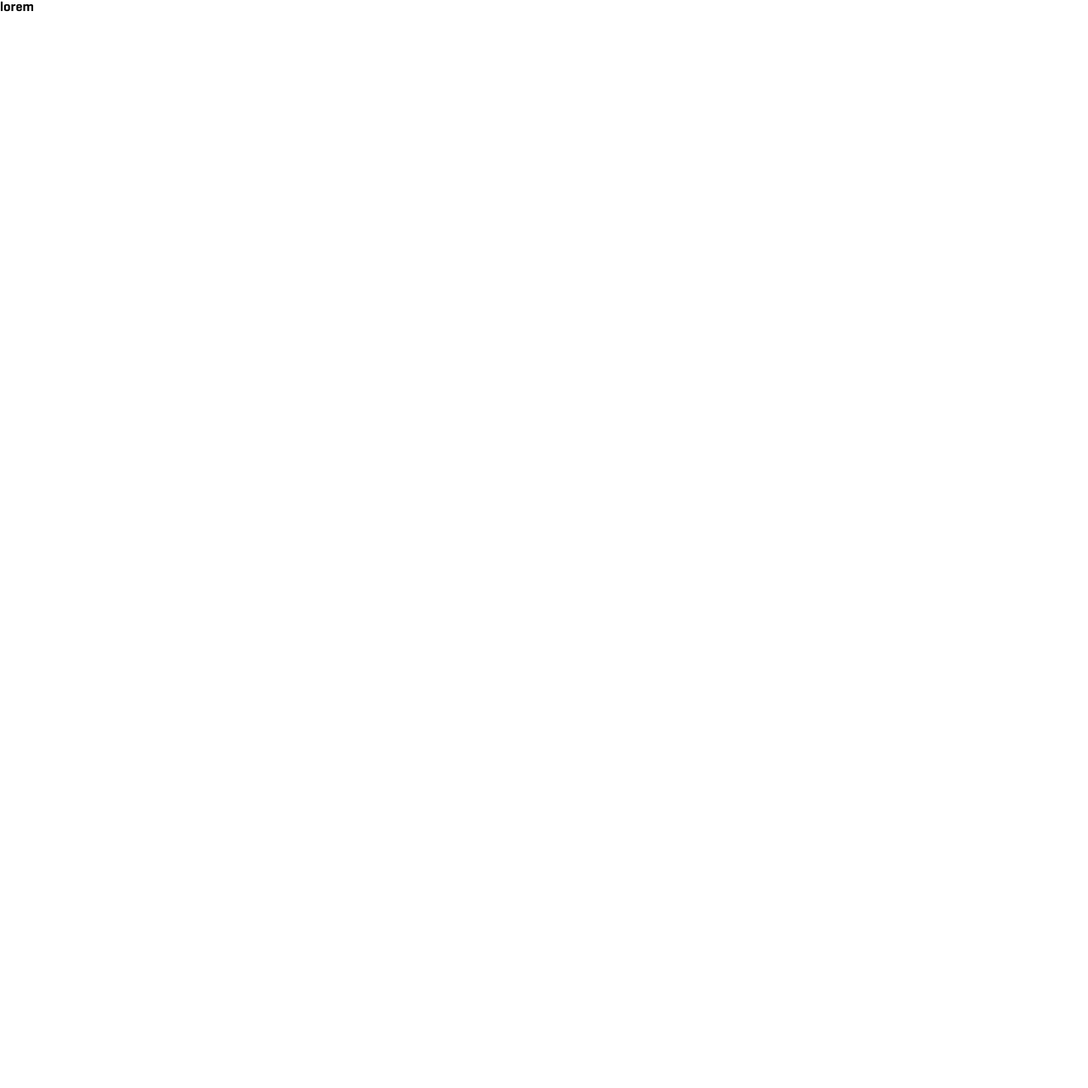
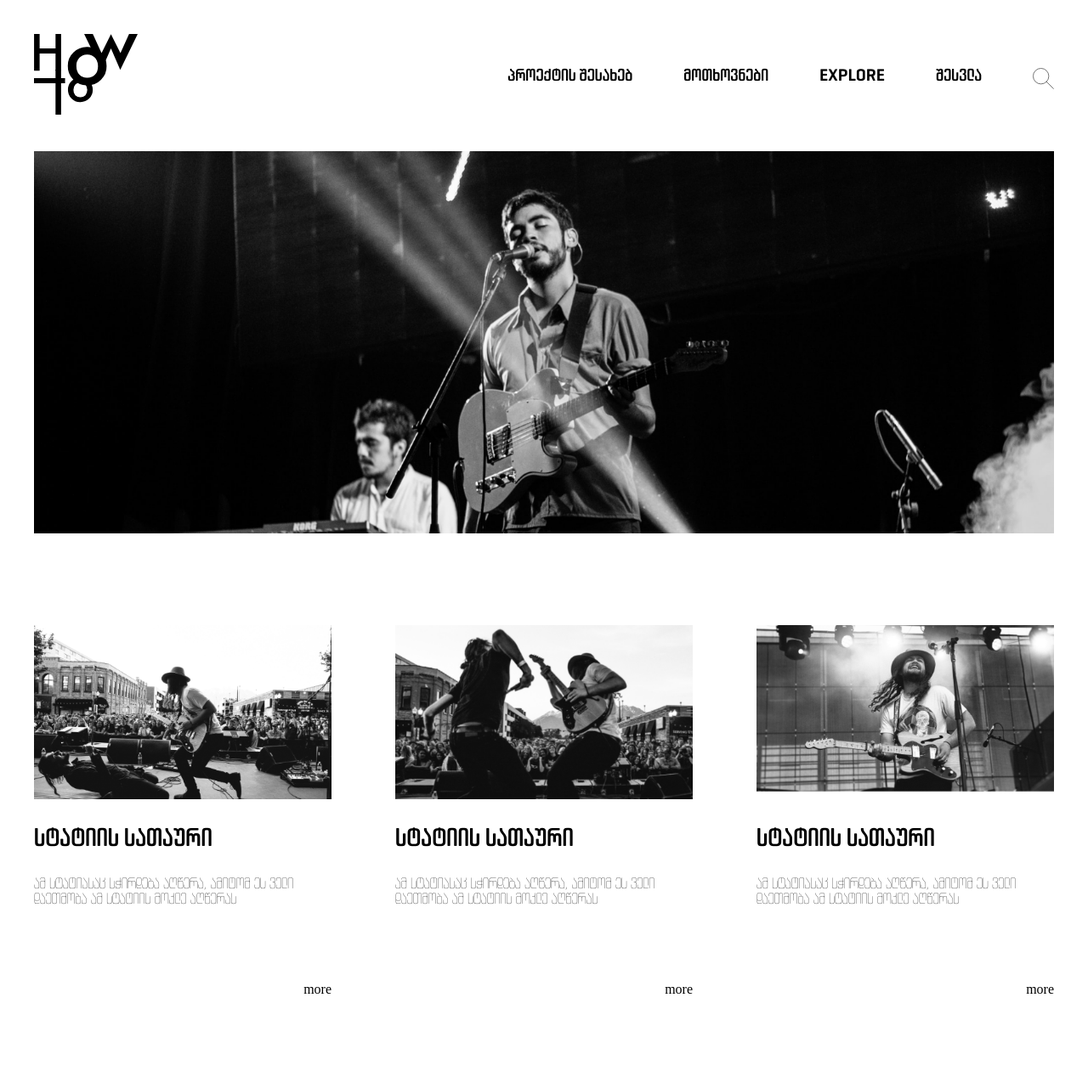
Before and after one commit to Megrelishvilinatia/HOMEWORK_09, a plain HTML site: page index.html in a window 1280 px wide. Shown: the whole page at 85% size. Before the commit the page ends 800 px from the top, so only its background shows below. Drawn offline with Linux system fonts and the light colour scheme.

Commit message:
competed header and first section

```diff
--- a/CSS/main.css
+++ b/CSS/main.css
@@ -1,3 +1,74 @@
+*{
+    margin: 0;
+    padding: 0;
+    box-sizing: border-box;
+}
+.navbar{
+    max-width: 1200px;
+    /* margin-right: 60px; */
+    /* margin: 50px auto; */
+}
+.flex{
+    display: flex;
+    flex-direction: row;
+}
+.container{
+    justify-content: space-between;
+    margin: 40px auto;
+    width: 1200px;
+}
+.navbar-li{
+   justify-content: space-around;
+   align-items: center;
+}
+li{
+    justify-content: space-around;
+    margin-right: 60px;
+    font-size: 20px;
+    font-family: ArchyEDT-Bold;
+}
+.search{
+    height: 25px;
+    width: 25px;
+    margin-top: 40px;
+}
+/*  */
+
+.stage{
+    display: block;
+    width: 1200px;
+    height: 450px;
+    margin: 0 auto;
+}
+
+/* */
+
+.topic{
+    display: flex;
+    flex-direction: column;
+    width: 350px;
+    height: 653px;
+    justify-content: center;
+}
+h3{
+    margin-top: 30px;
+    margin-bottom: 30px;
+    font-size: 30px;
+    font-family: ArchyEDT-Bold;
+}
 p{
-    font-family: archyedt-bold;
+    font-size: 18px;
+    font-family: ArchyEDT-Thin;
 }
+.wrapper{
+    width: 1200px;
+    margin: 0 auto;
+    justify-content: space-between;
+}
+.pics{
+    width: 350px;
+}
+span{
+    margin-top: 90px;
+    margin-left: auto;
+}
--- a/index.html
+++ b/index.html
@@ -1,5 +1,6 @@
 <!DOCTYPE html>
 <html>
+
 <head>
     <link rel="stylesheet" href="CSS/reset.css">
     <link rel="stylesheet" href="CSS/fonts/fonts.css">
@@ -8,9 +9,55 @@
     <meta name="viewport" content="width=device-width, initial-scale=1.0">
     <title>Homework_09</title>
 </head>
+
 <body>
-    <p>
-        lorem
-    </p>
+    <header>
+        <div class="container flex">
+            <div class="img">
+                <img src="CSS/pictures/logo.svg" alt="HOW-logo">
+            </div>
+            <div class="navbar flex">
+                <ul class="flex navbar-li">
+                    <li>პროექტის შესახებ</li>
+                    <li>მოთხოვნები</li>
+                    <li>EXPLORE</li>
+                    <li>შესვლა</li>
+                </ul>
+                <img class="search" src="CSS/pictures/search-button.svg" alt="">
+            </div>
+    </header>
+    <img class="stage" src="CSS/pictures/main-pic-stage.png" alt="stage-concert">
+    <!-- second section -->
+    <div class="wrapper flex">
+
+        <div class="topic">
+            <img class="pics" src="CSS/pictures/topic-one-pic.png" alt="street-musician">
+            <h3>სტატიის სათაური</h3>
+            <p>ამ სტატიასაც სჭირდება აღწერა, ამიტომ ეს ველი
+                დაეთმობა ამ სტატიის მოკლე აღწერას </p>
+            <span>more</span>
+        </div>
+
+        <div class="topic">
+            <img class="pics" src="CSS/pictures/topic-two-pic.png" alt="two-musicians">
+            <h3>სტატიის სათაური</h3>
+            <p>ამ სტატიასაც სჭირდება აღწერა, ამიტომ ეს ველი
+                დაეთმობა ამ სტატიის მოკლე აღწერას </p>
+            <span>more</span>
+
+        </div>
+
+        <div class="topic">
+            <img class="pics" src="CSS/pictures/topic-three-pic.png" alt="two-musicians">
+            <h3>სტატიის სათაური</h3>
+            <p>ამ სტატიასაც სჭირდება აღწერა, ამიტომ ეს ველი
+                დაეთმობა ამ სტატიის მოკლე აღწერას </p>
+            <span>more</span>
+
+        </div>
+    </div>
+
+    </div>
 </body>
+
 </html>
```
